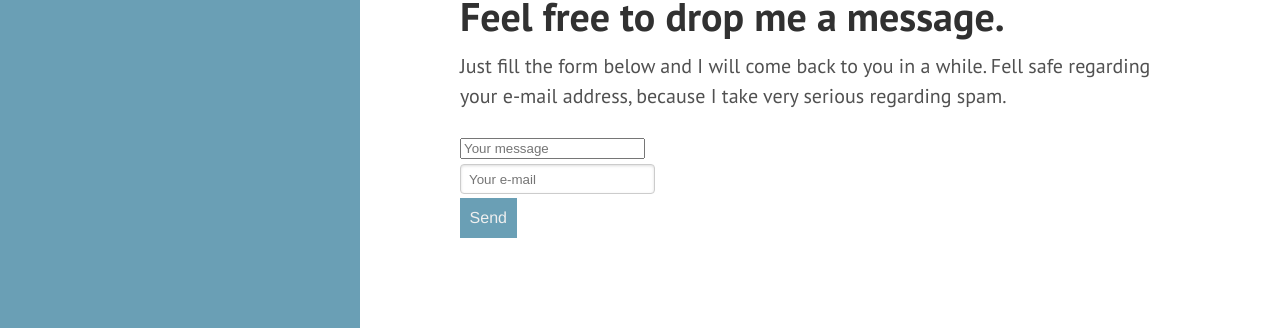
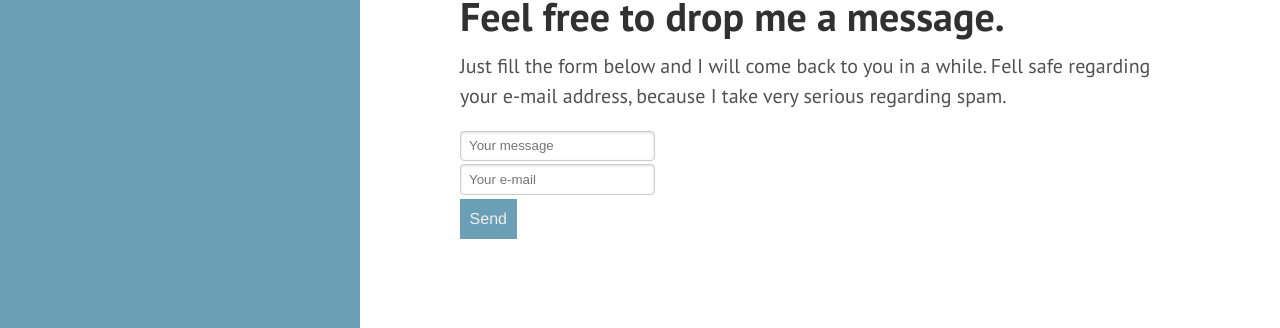
Before and after one commit to dainiuxt/dainiuxt.github.io, a Jekyll site: the page built from contactme.html, in a window 1280 px wide. Shown: the part 116-444 px from the top of the page. Built offline with Jekyll 4.4.1, drawn with Linux system fonts in a browser that asks for light colours; comment, search, counter and statistics services are not loaded.

Commit message:
Update hyde.css

```diff
--- a/public/css/hyde.css
+++ b/public/css/hyde.css
@@ -261,6 +261,17 @@ a.sidebar-nav-item:focus {
   box-sizing: border-box;
 }
 
+.form-stacked input[type="text"] {
+  margin: 0.25em 0px;
+  padding: 0.5em 0.6em;
+  display: block;
+  border: 1px solid #CCC;
+  box-shadow: 0px 1px 3px #DDD inset;
+  border-radius: 4px;
+  vertical-align: middle;
+  box-sizing: border-box;
+}
+
 .form-stacked input[type="submit"] {
   margin: 0.25em 0px;
   padding: 0.5em 0.6em;
@@ -274,10 +285,11 @@ a.sidebar-nav-item:focus {
 }
 
 .form-stacked input[type="submit"]:hover {
- background-color: rgba(255, 255, 255, 0.5);
+ background-color: #EFEFEF;
+ color: #6A9FB5;
 }
 
-.form-stacked text {
+.form-stacked textarea {
 	width: 100%;
 	height: 120px;
 }
@@ -287,3 +299,6 @@ a.sidebar-nav-item:focus {
 
 .form-stacked input[type="email"]:focus::-webkit-input-placeholder { color:transparent; }
 .form-stacked input[type="email"]:focus:-moz-placeholder { color:transparent; }
+
+.form-stacked input[type="text"]:focus::-webkit-input-placeholder { color:transparent; }
+.form-stacked input[type="text"]:focus:-moz-placeholder { color:transparent; }
```
